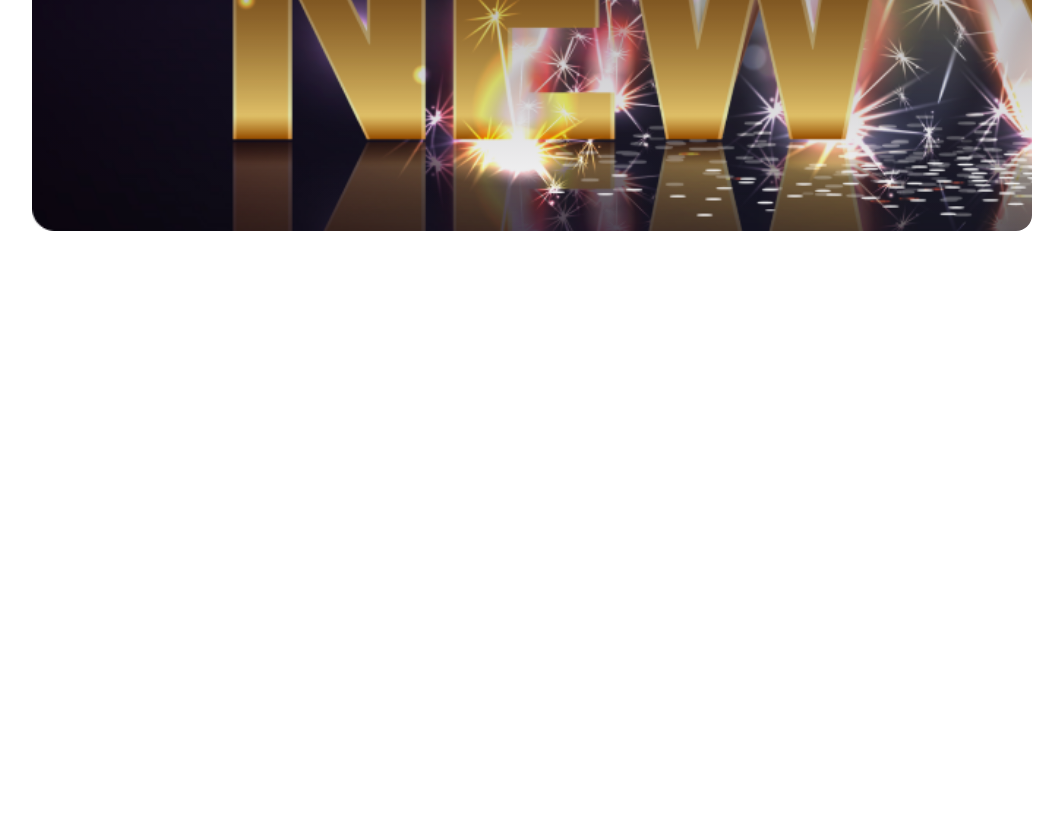
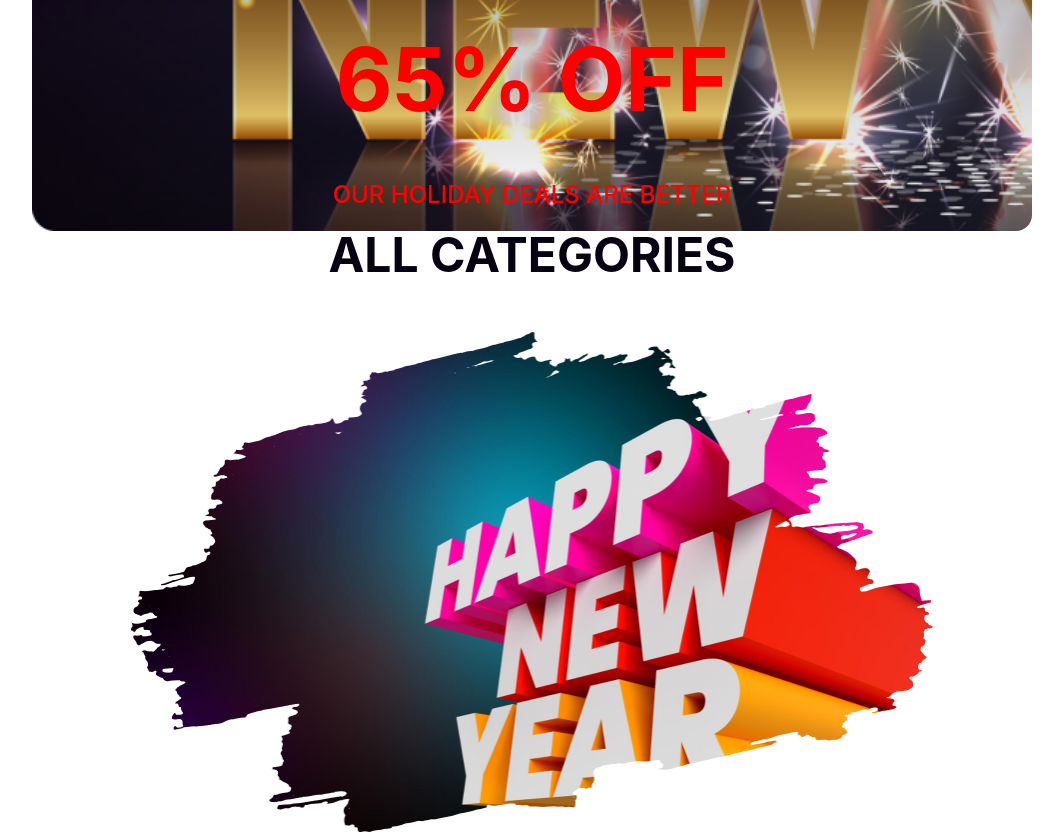
Before and after one commit to MDgaddafi/New-Year-New-Mission, a plain HTML site: page index.html in a window 1280 px wide. Shown: the part 697-1529 px from the top of the page, without its empty margins (108-1171 px from the left). Before the commit the page ends 928 px from the top, so only its background shows below. Drawn offline with Linux system fonts and the light colour scheme.

Commit message:
offer section

```diff
--- a/index.html
+++ b/index.html
@@ -23,6 +23,14 @@
             </div>
         </div>
     </header>
+    <div class="offer-contaner">
+        <div class="offer-title-content">
+            <h2 class="off-title">65% OFF</h2>
+            <p class="off-peragrap">OUR HOLIDAY DEALS ARE BETTER</p>
+            <h2 class="off-title-category">ALL CATEGORIES</h2>
+            <img class="offer-image" src="resources/New Year Photo.png" alt="">
+        </div>
+    </div>
 
 </body>
 
--- a/styles/style.css
+++ b/styles/style.css
@@ -6,7 +6,7 @@ body {
 
 /* Header Banner */
 .header {
-    height: 100vh;
+    height: 75vh;
     margin: 0 auto;
 }
 
@@ -16,7 +16,8 @@ body {
     padding: 117px 130px;
 
 }
-.contaner-two{
+
+.contaner-two {
     border-radius: 16px;
     background: linear-gradient(180deg, #070211 0%, rgba(7, 2, 17, 0.00) 100%), url('../resources/Banner\ Image.png');
     background-repeat: no-repeat;
@@ -38,3 +39,52 @@ body {
     line-height: 95px;
     margin: 0px 344px 117px 344px;
 }
+
+/* 65% Offer section */
+
+.off-title {
+    color: #F00;
+    text-align: center;
+    font-family: Inter;
+    font-size: 88px;
+    font-weight: 700;
+    margin-bottom: 48px;
+}
+
+.off-peragrap {
+    color: #F00;
+    text-align: center;
+    font-family: Inter;
+    font-size: 24px;
+    font-weight: 500;
+    margin-top: 0px;
+    margin-bottom: 0px;
+}
+
+.off-title-category {
+    color: #070211;
+    text-align: center;
+    font-family: Inter;
+    font-size: 48px;
+    font-weight: 700;
+    margin-top: 16px;
+    margin-bottom: 48px;
+}
+img{
+    padding: 0;
+}
+
+.offer-image {
+    width: 802.9px;
+    height: 500px;
+    flex-shrink: 0;
+    display: block;
+    margin: auto
+
+}
+.offer-title-content{
+    align-items: center;
+    align-content: center;
+}
+
+/* Welcome section style */
```
